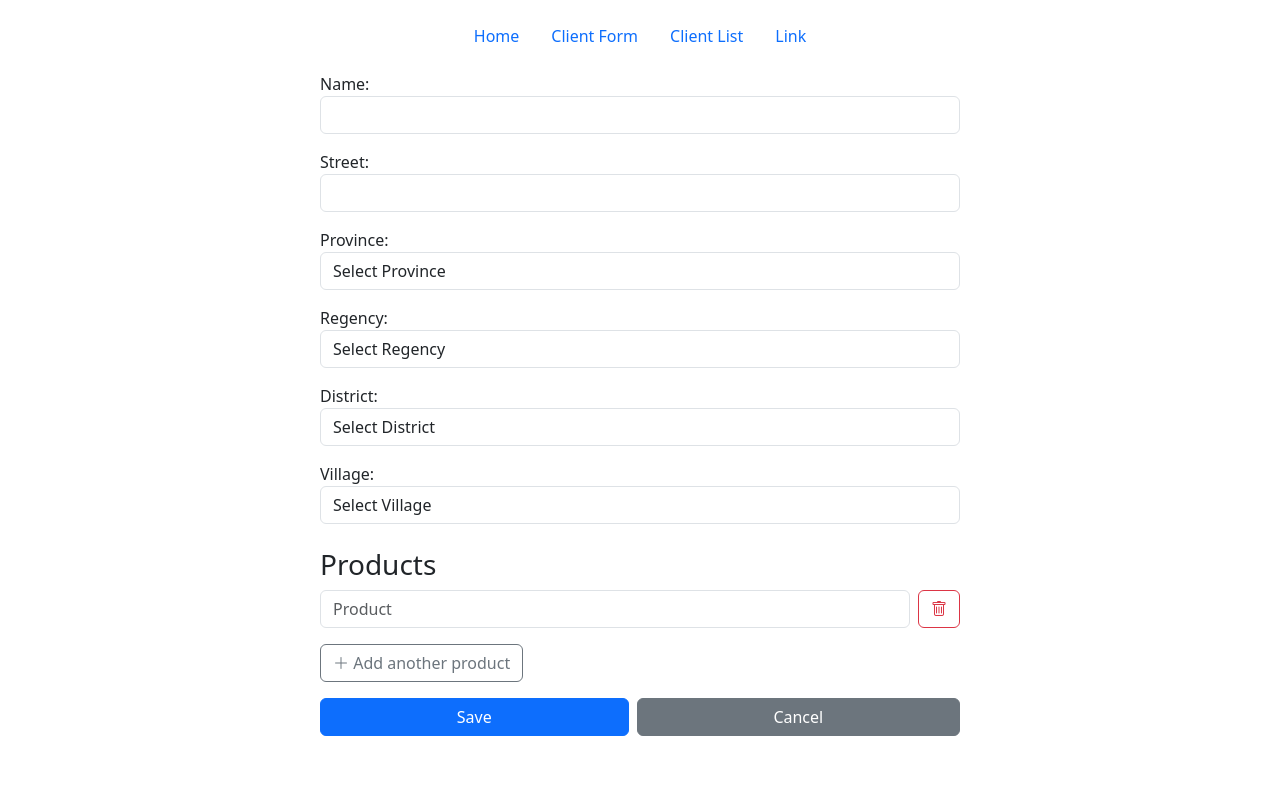
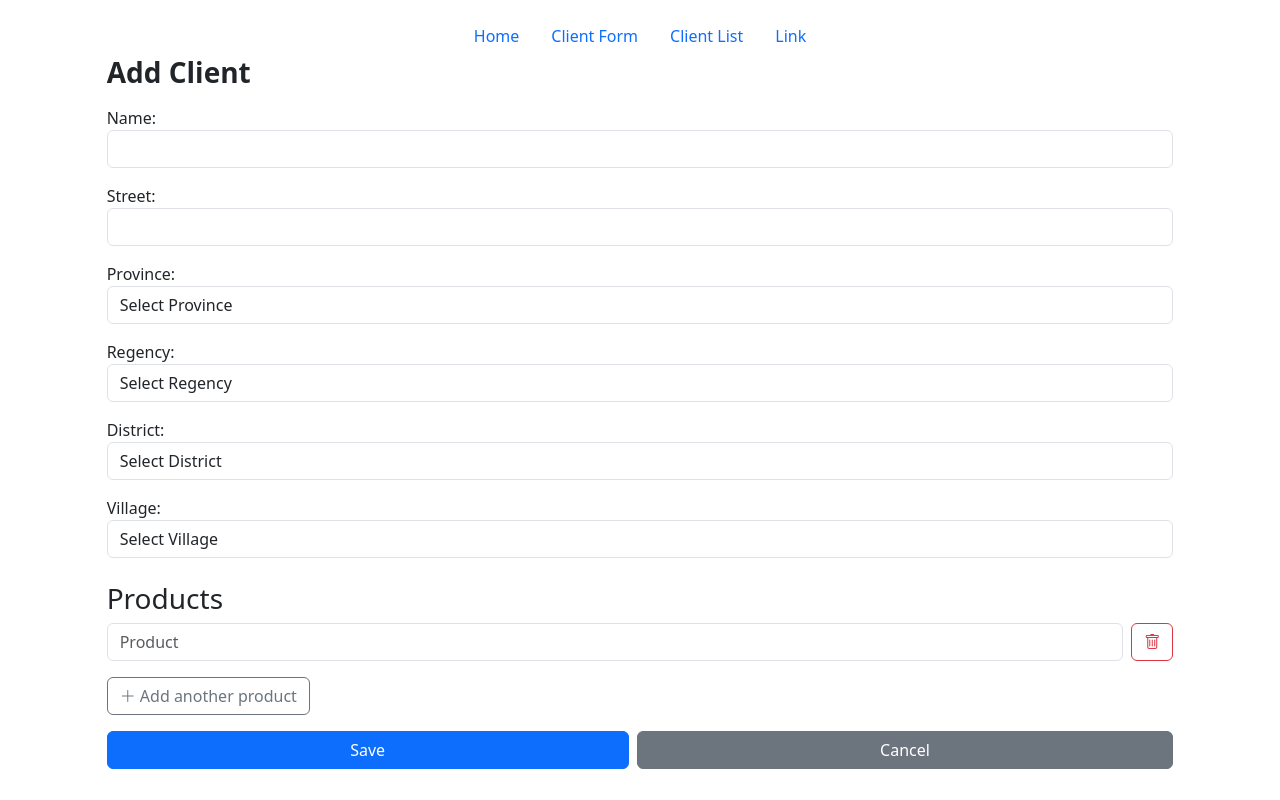
Before and after one commit to lilaaml/testing_field, a Django app: page /create-client/ in a window 1280 px wide. Run offline with Django 3.2, Linux system fonts and the light colour scheme; data that the repository does not hold is empty.

Commit message:
minor fixes

```diff
--- a/tester_app/templates/base.html
+++ b/tester_app/templates/base.html
@@ -9,7 +9,7 @@
 </head>
 <body>
 
-    <div class="col-md-6 offset-md-3 mt-3">
+    <div class="col-md-10 mx-auto mt-3">
         {% include 'navbar.html' %}
         {% block content %}
         {% endblock %}
--- a/tester_app/templates/client_form.html
+++ b/tester_app/templates/client_form.html
@@ -1,6 +1,7 @@
 {% extends 'base.html' %}
 {% block content %}
 
+<h3 class="fw-bold">{{ form_title }}</h3>
 <form id="clientForm" method="POST" class="my-3">
     {% csrf_token %}
     {{ form.non_field_errors }}
@@ -53,7 +54,7 @@
 
     <div class="d-flex gap-2 mt-3">
         <button type="submit" class="btn btn-primary flex-fill">Save</button>
-        <a href="#" class="btn btn-secondary flex-fill">Cancel</a>
+        <a href="{% url 'client_list' %}" class="btn btn-secondary flex-fill">Cancel</a>
     </div>
 </form>
 
--- a/tester_app/urls.py
+++ b/tester_app/urls.py
@@ -7,5 +7,7 @@ urlpatterns = [
     # Client
     path('wilayah/<path:endpoint>', views.wilayah_proxy, name='wilayah_proxy'),
     path('create-client/', views.create_client, name='create_client'),
-    path('client_list/', views.client_list, name='client_list'),
+    path('client-list/', views.client_list, name='client_list'),
+    path('client/<int:pk>/update', views.update_client, name='update_client'),
+    path('client/<int:pk>/delete/', views.delete_client, name='delete_client'),
 ]
--- a/tester_app/views.py
+++ b/tester_app/views.py
@@ -37,8 +37,30 @@ def create_client(request):
         form = ClientForm()
 
     client = Client.objects.all()
-    return render(request, 'client_form.html', {'form': form, 'client': client})
+    return render(request, 'client_form.html', {
+        'form': form,
+        'client': client,
+        'form_title': 'Add Client'
+    })
 
 def client_list(request):
     clients = Client.objects.all()
     return render(request, 'client_list.html', {'clients': clients})
+
+def update_client(request, pk):
+    client = get_object_or_404(Client, pk=pk)
+    if request.method == 'POST':
+        form = ClientForm(request.POST, instance=client)
+        if form.is_valid():
+            form.save()
+            return redirect('client_list')
+    else:
+        form = ClientForm(instance=client)
+    return render(request, 'client_form.html', {'form': form, 'form_title': 'Update Client'})
+
+def delete_client(request, pk):
+    client = get_object_or_404(Client, pk=pk)
+    if request.method == 'POST':
+        client.delete()
+        return redirect('client_list')
+    return render(request, 'client_confirm_delete.html', {'client': client})
```
Also changed, not shown: tester_app/templates/client_confirm_delete.html (added, +14 -0 lines), tester_app/templates/client_list.html (+3 -4 lines).
